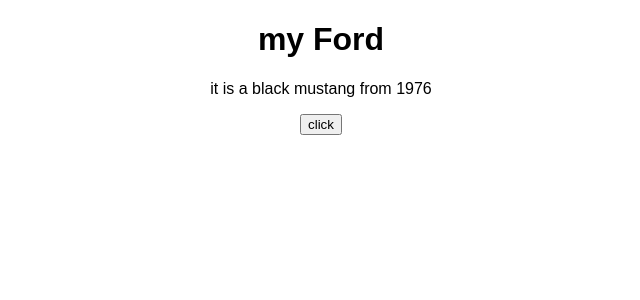
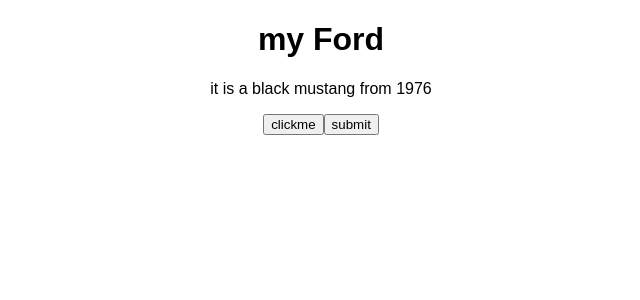
Before and after one commit to krohit2552/React-Learning-through-making-module-Everyday, a React (Create React App) app in the folder 07/: page / in a window 1280 px wide. Shown: the top 300 px of the page, without its empty margins (319-959 px from the left). Built offline with nearby package versions, Linux system fonts and the light colour scheme.

Commit message:
add one more button

```diff
--- a/07/src/TwentyTwo.js
+++ b/07/src/TwentyTwo.js
@@ -17,7 +17,10 @@
         <h1>my {car.brand}</h1>
         <p> it is a {car.color} {car.model} from {car.year}</p>
         <button type="button" onClick={updateColor}>
-            click
+            clickme
+        </button>
+        <button type="button" onClick={updateColor}>
+            submit
         </button>
     </div>
   )
```
